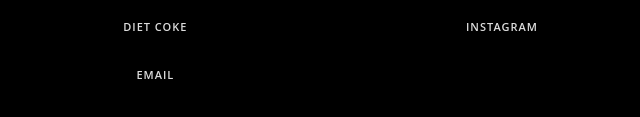
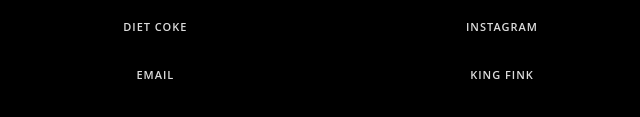
Before and after one commit to mrsmeeyahwallace/mrsmeeyahwallace.github.io, a plain HTML site: page index.html in a window 1280 px wide. Shown: the part 499-616 px from the top of the page, 274-914 px from the left. Drawn offline with Linux system fonts and the light colour scheme; a web font is replaced by a local one.

Commit message:
Update index.html

```diff
--- a/index.html
+++ b/index.html
@@ -69,6 +69,7 @@
       <div class="five columns"><a class="button button-primary" href="https://mrsmeeyahwallace.bandcamp.com/">diet coke</a></div>
       <div class="five columns"><a class="button button-primary" href="http://www.instagram.com/mrsmeeyahwallace">instagram</a></div>
       <div class="five columns"><a class="button button-primary" href="mailto:mrsmeeyahwallace@gmail.com">email</a></div>
+      <div class="five columns"><a class="button button-primary" href="http://www.kingfink.com">king fink</a></div>
 
     </div>
 
```
